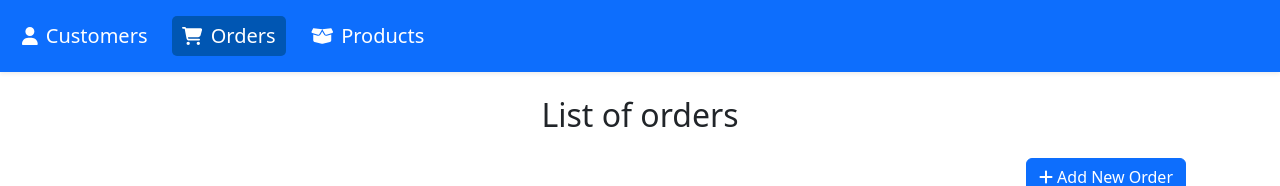
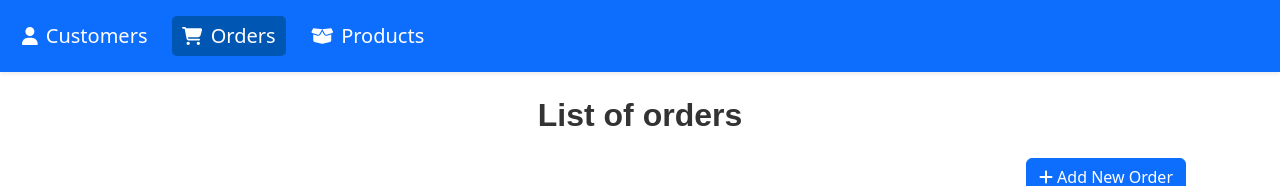
Before and after one commit to OusmaneLyDev/application-frontend-dynamique, a Vue app: page /orders in a window 1280 px wide. Shown: the top 186 px of the page. Built offline with nearby package versions, Linux system fonts and the light colour scheme.

Commit message:
Mise a jour le style du Titre

```diff
--- a/src/components/orders/AddOrder.vue
+++ b/src/components/orders/AddOrder.vue
@@ -6,10 +6,11 @@
           <RouterLink
             type="button"
             class="btn btn-secondary mx-4"
-            :to="{ name: 'AddOrder' }"
+            :to="{ name: 'Orders' }"
           >
             Return to Order
           </RouterLink>
+
           <button type="button" class="btn btn-primary">Submit</button>
         </div>
         <div class="col-md-6">
@@ -74,7 +75,7 @@
             </td>
             <td>
               <button @click="removeDetail(index)" class="btn btn-danger">
-                Add New Detail
+                Remove
               </button>
             </td>
           </tr>
--- a/src/main.ts
+++ b/src/main.ts
@@ -1,6 +1,6 @@
 import { createApp } from 'vue';
 import App from './App.vue';
-import router from './router/index';
+import router from './router';
 import 'bootstrap/dist/css/bootstrap.min.css';
 import 'bootstrap/dist/js/bootstrap.bundle.min.js';
 import FontAwesomeIcon from './plugins/fontawesome.js';
--- a/src/views/CustomersView.vue
+++ b/src/views/CustomersView.vue
@@ -48,7 +48,7 @@
       <div class="modal-dialog">
         <div class="modal-content">
           <div class="modal-header">
-            <h5 class="modal-title">{{ isEditMode ? 'Creat New Customer' : 'Add Customer' }}</h5>
+            <h5 class="modal-title">{{ isEditMode ? 'Edit Customer' : 'Add Customer' }}</h5>
             <button type="button" class="btn-close" @click="closeModal"></button>
           </div>
           <div class="modal-body">
--- a/src/views/OrdersView.vue
+++ b/src/views/OrdersView.vue
@@ -53,7 +53,7 @@
       <div class="modal-dialog modal-md">
         <div class="modal-content">
           <div class="modal-header">
-            <h5 class="modal-title">{{ isEditMode ? 'Creat New' : 'Add' }} Order</h5>
+            <h5 class="modal-title">{{ isEditMode ? 'Edit' : 'Add' }} Order</h5>
             <button type="button" class="btn-close" @click="closeModal"></button>
           </div>
           <div class="modal-body">
@@ -213,7 +213,10 @@ const removeDetail = (index) => {
 }
 
 .title {
+  font-family: 'Arial', sans-serif;
+  color: #333;
   font-size: 2rem;
+  font-weight: 600;
 }
 
 .detail-container {
--- a/src/views/ProductsView.vue
+++ b/src/views/ProductsView.vue
@@ -1,6 +1,6 @@
 <template>
   <div class="container mt-4">
-    <h1 class="mb-4 title">List of Products</h1>
+    <h1 class="mb-4 title text-center">List of Products</h1>
     <div class="d-flex justify-content-end mb-3">
       <button class="btn btn-primary" @click="openModal">
         <font-awesome-icon :icon="['fas', 'plus']" />
@@ -51,7 +51,7 @@
       <div class="modal-dialog modal-md modal-dialog-centered">
         <div class="modal-content rounded-4 shadow-lg">
           <div class="modal-header bg-primary text-white">
-            <h5 class="modal-title">{{ isEditMode ? 'Creat New' : 'Add' }} Product</h5>
+            <h5 class="modal-title">{{ isEditMode ? 'Edit' : 'Add' }} Product</h5>
             <button type="button" class="btn-close" @click="closeModal"></button>
           </div>
           <div class="modal-body">
@@ -252,6 +252,9 @@ const closeDetailsModal = () => {
 
 <style>
 .title {
-  text-align: center;
+  font-family: 'Arial', sans-serif;
+  color: #333;
+  font-size: 2rem;
+  font-weight: 600;
 }
 </style>
```
Also changed, not shown: src/router/index.js (renamed from src/router/index.ts), src/type.d.ts (renamed from src/types.d.ts), 1 other file (tests, documents, lock files or other folders).
